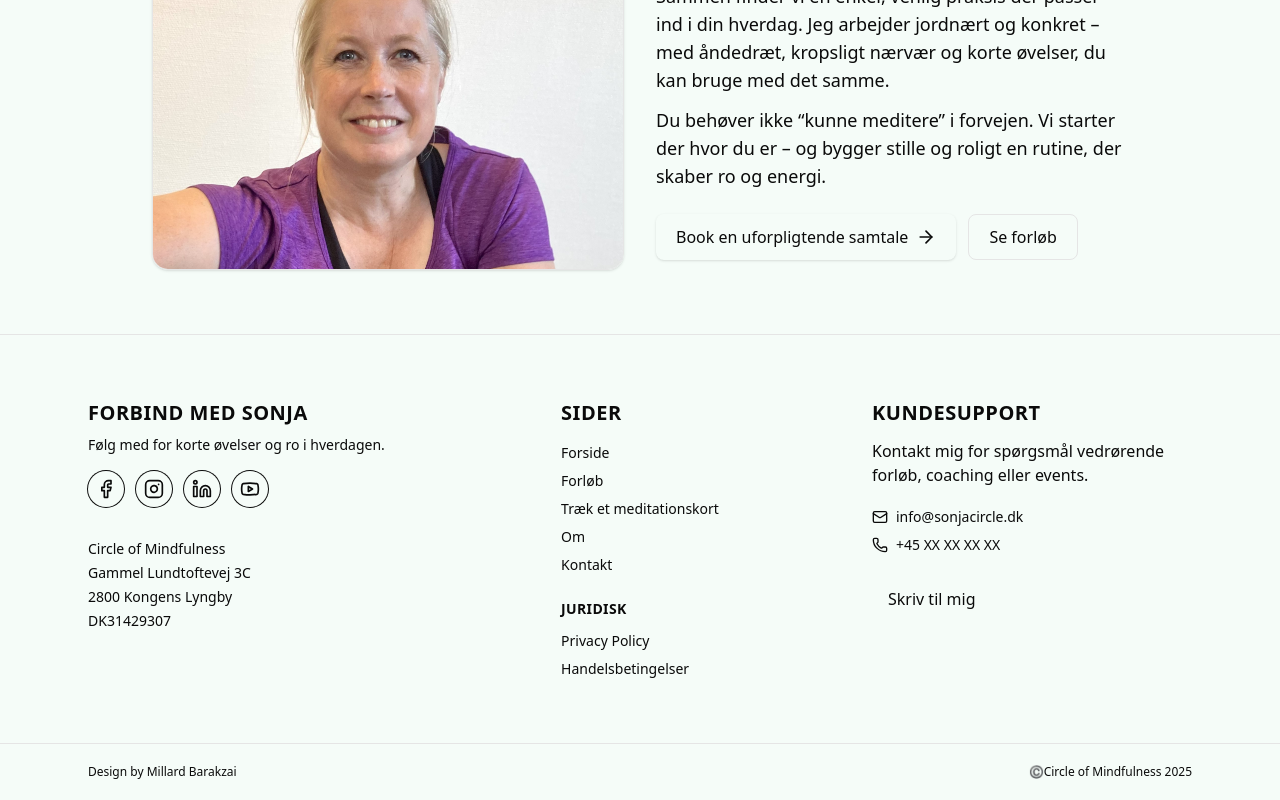
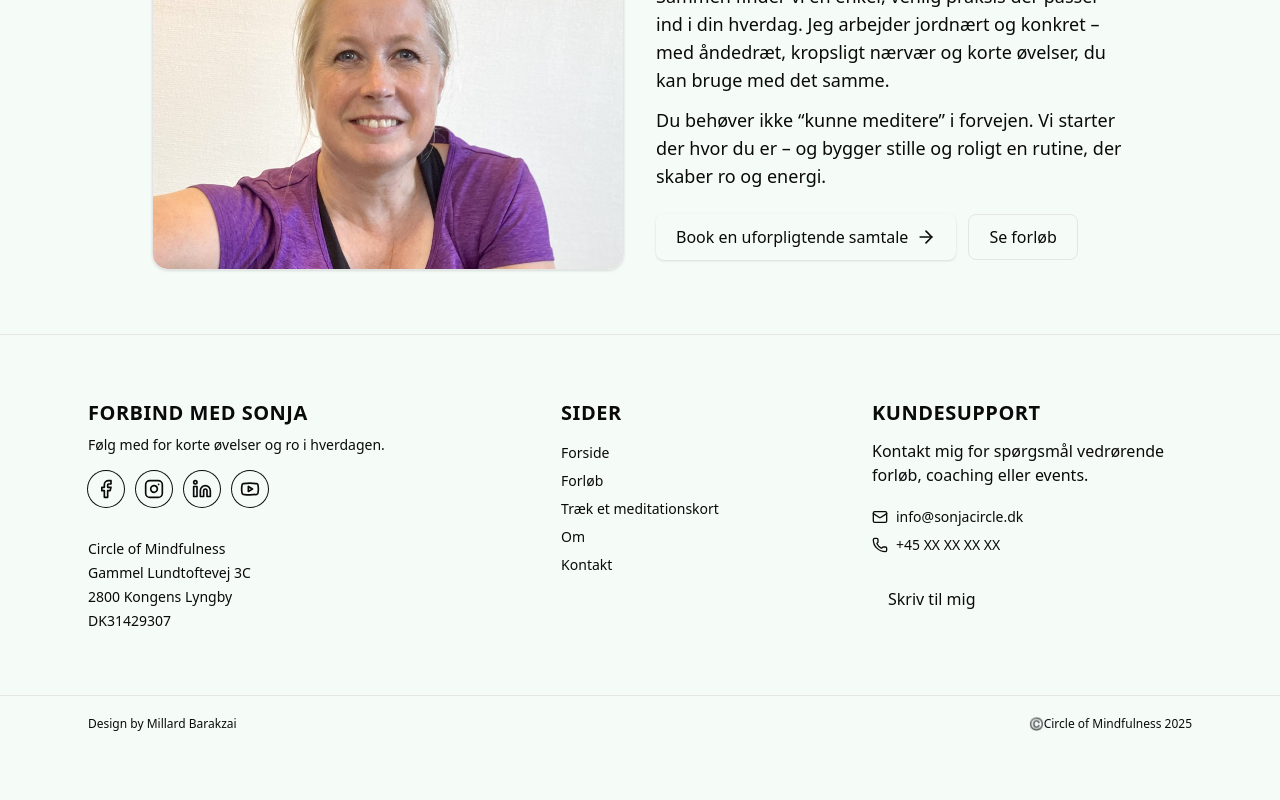
Before and after one commit to Millardbz/mindfulness, a Next.js app: page / in a window 1280 px wide. Shown: the part 1440-2240 px from the top of the page. After the commit the page ends 2192 px from the top, so only its background shows below. Built offline with nearby package versions, Linux system fonts and the light colour scheme.

Commit message:
removed juridisk section from footer

```diff
--- a/src/components/site/Footer.tsx
+++ b/src/components/site/Footer.tsx
@@ -49,12 +49,6 @@ export default function Footer() {
             <li><Link className="hover:underline" href="/cards">Træk et meditationskort</Link></li>
             <li><Link className="hover:underline" href="/about">Om</Link></li>
             <li><Link className="hover:underline" href="/contact">Kontakt</Link></li>
-          </ul>
-
-          <h4 className="mt-6 text-sm font-semibold uppercase tracking-wide">Juridisk</h4>
-          <ul className="mt-3 grid gap-2 text-sm">
-            <li><Link className="hover:underline" href="/privacy">Privacy Policy</Link></li>
-            <li><Link className="hover:underline" href="/terms">Handelsbetingelser</Link></li>
           </ul>
         </div>
 
```
